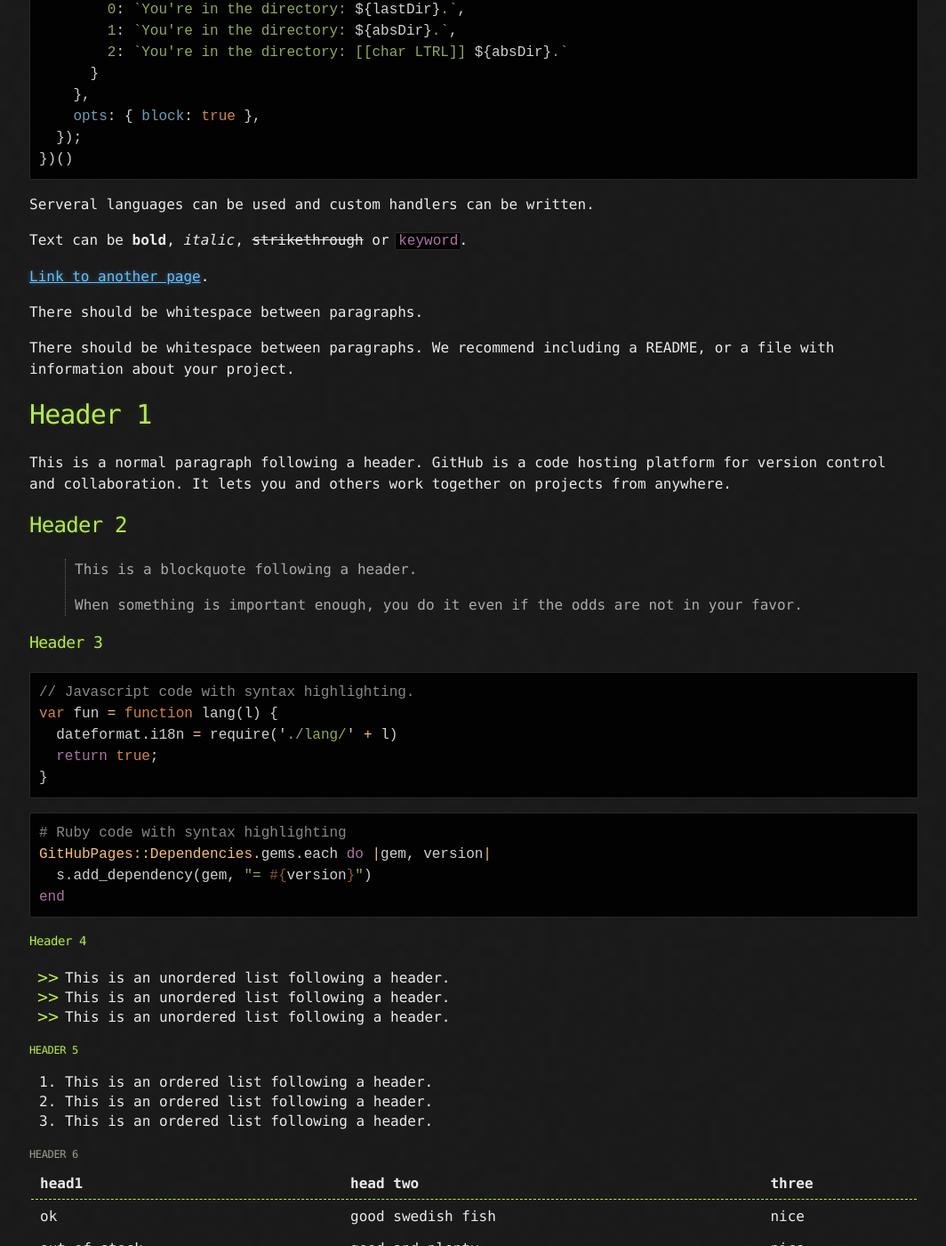
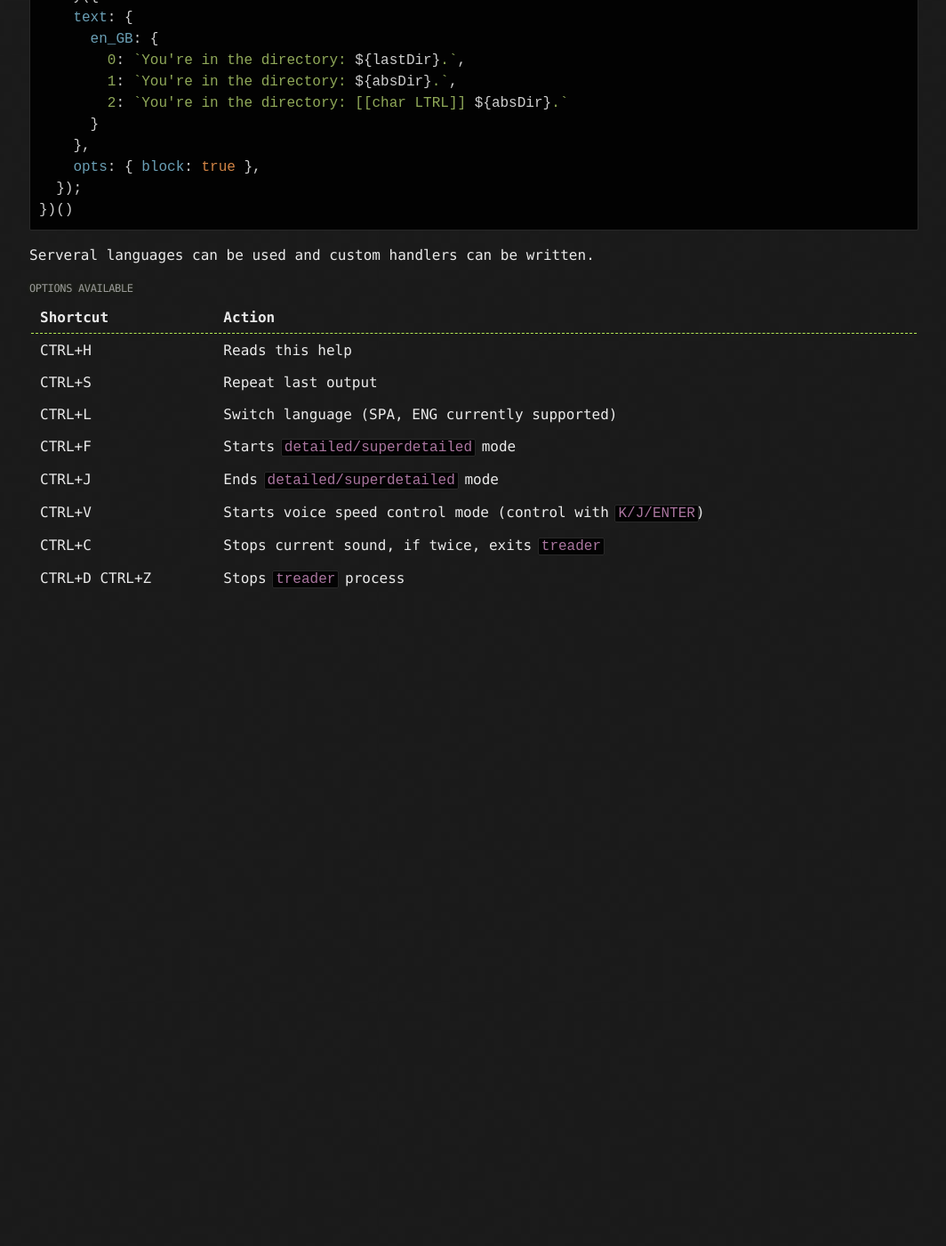
Before and after one commit to calbertts/treader, a Jekyll site: the page built from docs/index.md, in a window 1280 px wide and 1400 px high, scrolled down 1002 px. Shown: the whole window at 89% size, without its empty margins (107-1171 px from the left). Built offline with Jekyll 4.4.1, drawn with Linux system fonts in a browser that asks for light colours; after the commit the page ends 1692 px from its top, so only the background shows below that; some of the changed text lies outside the part shown.

Commit message:
Update docs

````diff
--- a/docs/index.md
+++ b/docs/index.md
@@ -47,122 +51,16 @@ This is done by running a handler called `pwd.js`:
 
 Serveral languages can be used and custom handlers can be written.
 
-Text can be **bold**, _italic_, ~~strikethrough~~ or `keyword`.
 
-[Link to another page](./another-page.html).
+###### Options available
 
-There should be whitespace between paragraphs.
-
-There should be whitespace between paragraphs. We recommend including a README, or a file with information about your project.
-
-# Header 1
-
-This is a normal paragraph following a header. GitHub is a code hosting platform for version control and collaboration. It lets you and others work together on projects from anywhere.
-
-## Header 2
-
-> This is a blockquote following a header.
->
-> When something is important enough, you do it even if the odds are not in your favor.
-
-### Header 3
-
-```js
-// Javascript code with syntax highlighting.
-var fun = function lang(l) {
-  dateformat.i18n = require('./lang/' + l)
-  return true;
-}
-```
-
-```ruby
-# Ruby code with syntax highlighting
-GitHubPages::Dependencies.gems.each do |gem, version|
-  s.add_dependency(gem, "= #{version}")
-end
-```
-
-#### Header 4
-
-*   This is an unordered list following a header.
-*   This is an unordered list following a header.
-*   This is an unordered list following a header.
-
-##### Header 5
-
-1.  This is an ordered list following a header.
-2.  This is an ordered list following a header.
-3.  This is an ordered list following a header.
-
-###### Header 6
-
-| head1        | head two          | three |
-|:-------------|:------------------|:------|
-| ok           | good swedish fish | nice  |
-| out of stock | good and plenty   | nice  |
-| ok           | good `oreos`      | hmm   |
-| ok           | good `zoute` drop | yumm  |
-
-### There's a horizontal rule below this.
-
-* * *
-
-### Here is an unordered list:
-
-*   Item foo
-*   Item bar
-*   Item baz
-*   Item zip
-
-### And an ordered list:
-
-1.  Item one
-1.  Item two
-1.  Item three
-1.  Item four
-
-### And a nested list:
-
-- level 1 item
-  - level 2 item
-  - level 2 item
-    - level 3 item
-    - level 3 item
-- level 1 item
-  - level 2 item
-  - level 2 item
-  - level 2 item
-- level 1 item
-  - level 2 item
-  - level 2 item
-- level 1 item
-
-### Small image
-
-![Octocat](https://github.githubassets.com/images/icons/emoji/octocat.png)
-
-### Large image
-
-![Branching](https://guides.github.com/activities/hello-world/branching.png)
-
-
-### Definition lists can be used with HTML syntax.
-
-<dl>
-<dt>Name</dt>
-<dd>Godzilla</dd>
-<dt>Born</dt>
-<dd>1952</dd>
-<dt>Birthplace</dt>
-<dd>Japan</dd>
-<dt>Color</dt>
-<dd>Green</dd>
-</dl>
-
-```
-Long, single-line code blocks should not wrap. They should horizontally scroll if they are too long. This line should be long enough to demonstrate this.
-```
-
-```
-The final element.
-```
+| Shortcut        | Action          |
+|:-------------|:------------------|
+| CTRL+H           | Reads this help |
+| CTRL+S           | Repeat last output |
+| CTRL+L | Switch language (SPA, ENG currently supported) |
+| CTRL+F           | Starts `detailed/superdetailed` mode |
+| CTRL+J           | Ends `detailed/superdetailed` mode |
+| CTRL+V           | Starts voice speed control mode (control with `K/J/ENTER`) |
+| CTRL+C           | Stops current sound, if twice, exits `treader` |
+| CTRL+D CTRL+Z           | Stops `treader` process |
````
Also changed, not shown: other parts of docs/index.md (+4 -0 lines), 1 other file.
